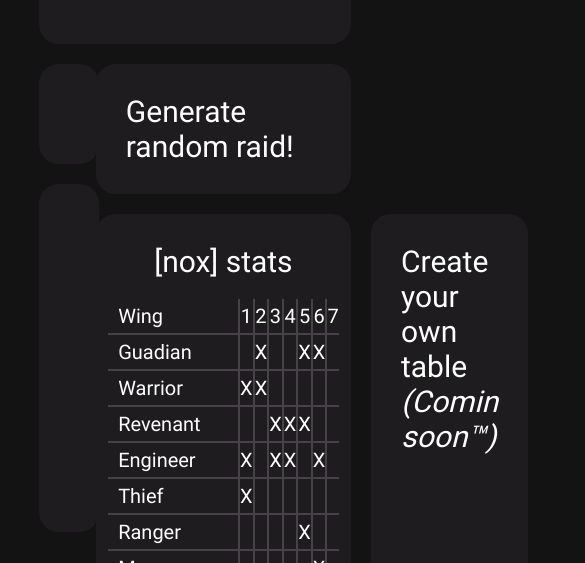
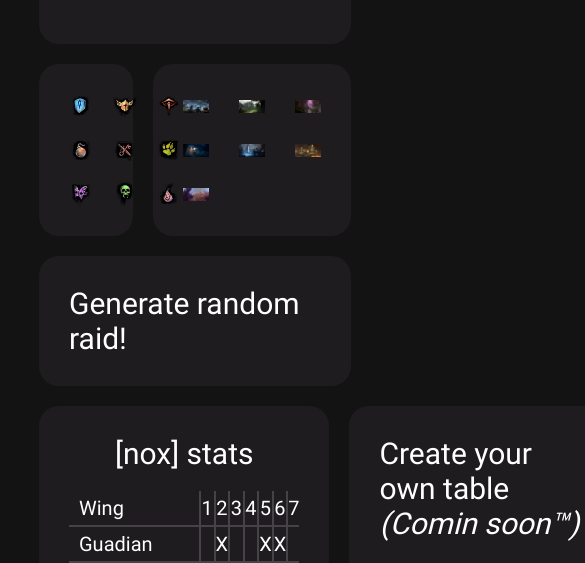
Before and after one commit to mewpet/taktische-toolbox, a React (Create React App) app: page /random-class-thursday in a window 390 px wide. Shown: the part 281-844 px from the top of the page, 585 px wide, since content can reach past the window. Built offline with nearby package versions, Linux system fonts and the light colour scheme.

Commit message:
added some responsive behavior

```diff
--- a/src/pages/RCT.tsx
+++ b/src/pages/RCT.tsx
@@ -325,7 +325,7 @@ const RCT = () => {
                                 </div>
                             </div>
                             <div className="stat-panel">
-                                <div className="title">Create your own table <i>(Comin soon™)</i></div>
+                                <div className="title">Create your own table <i>(Comin&nbsp;soon™)</i></div>
                             </div>
                         </div>
                     </div>
--- a/src/styles/css/main.css
+++ b/src/styles/css/main.css
@@ -84,6 +84,14 @@ body {
       line-height: 2.5rem;
       transition: opacity .2s ease;
       width: 70%; }
+      @media screen and (max-width: 1500px) {
+        .collapsible-panel .text-container .text {
+          margin-top: 1rem;
+          width: 90%; } }
+      @media screen and (max-width: 990px) {
+        .collapsible-panel .text-container .text {
+          margin-top: 1rem;
+          width: 100%; } }
 
 .class-grid-icon {
   height: auto;
@@ -165,19 +173,28 @@ body {
     .rct .content .input-grid {
       width: 100%;
       display: flex;
-      flex-wrap: wrap;
       gap: 2rem;
       align-items: flex-start; }
+      @media screen and (max-width: 1500px) {
+        .rct .content .input-grid {
+          flex-direction: column; } }
       .rct .content .input-grid .left-side {
         width: calc(15% - 1rem);
         display: flex;
         flex-direction: column;
         gap: 2rem; }
+        @media screen and (max-width: 1500px) {
+          .rct .content .input-grid .left-side {
+            width: 100%;
+            flex-direction: row; } }
       .rct .content .input-grid .right-side {
         width: calc(85% - 1rem);
         display: flex;
         flex-direction: column;
         gap: 2rem; }
+        @media screen and (max-width: 1500px) {
+          .rct .content .input-grid .right-side {
+            width: 100%; } }
       .rct .content .input-grid .class-grid {
         width: 100%;
         padding: 3rem;
@@ -186,6 +203,9 @@ body {
         display: grid;
         gap: 2rem;
         grid-template-columns: repeat(3, 1fr); }
+        @media screen and (max-width: 1500px) {
+          .rct .content .input-grid .class-grid {
+            width: 30%; } }
         .rct .content .input-grid .class-grid .icon-container {
           display: flex;
           justify-content: center;
@@ -205,8 +225,17 @@ body {
         display: flex;
         flex-direction: column;
         gap: 2rem; }
+        @media screen and (max-width: 1500px) {
+          .rct .content .input-grid .raid-list {
+            flex-direction: row;
+            justify-content: space-between;
+            flex-wrap: wrap;
+            width: 70%; } }
         .rct .content .input-grid .raid-list .wing-container {
           width: 100%; }
+          @media screen and (max-width: 1500px) {
+            .rct .content .input-grid .raid-list .wing-container {
+              width: calc((100% / 3) -  2rem); } }
       .rct .content .input-grid .result-panel {
         width: 100%;
         padding: 3rem;
--- a/src/styles/css/pages/rct.css
+++ b/src/styles/css/pages/rct.css
@@ -8,19 +8,28 @@
     .rct .content .input-grid {
       width: 100%;
       display: flex;
-      flex-wrap: wrap;
       gap: 2rem;
       align-items: flex-start; }
+      @media screen and (max-width: 1500px) {
+        .rct .content .input-grid {
+          flex-direction: column; } }
       .rct .content .input-grid .left-side {
         width: calc(15% - 1rem);
         display: flex;
         flex-direction: column;
         gap: 2rem; }
+        @media screen and (max-width: 1500px) {
+          .rct .content .input-grid .left-side {
+            width: 100%;
+            flex-direction: row; } }
       .rct .content .input-grid .right-side {
         width: calc(85% - 1rem);
         display: flex;
         flex-direction: column;
         gap: 2rem; }
+        @media screen and (max-width: 1500px) {
+          .rct .content .input-grid .right-side {
+            width: 100%; } }
       .rct .content .input-grid .class-grid {
         width: 100%;
         padding: 3rem;
@@ -29,6 +38,9 @@
         display: grid;
         gap: 2rem;
         grid-template-columns: repeat(3, 1fr); }
+        @media screen and (max-width: 1500px) {
+          .rct .content .input-grid .class-grid {
+            width: 30%; } }
         .rct .content .input-grid .class-grid .icon-container {
           display: flex;
           justify-content: center;
@@ -48,8 +60,17 @@
         display: flex;
         flex-direction: column;
         gap: 2rem; }
+        @media screen and (max-width: 1500px) {
+          .rct .content .input-grid .raid-list {
+            flex-direction: row;
+            justify-content: space-between;
+            flex-wrap: wrap;
+            width: 70%; } }
         .rct .content .input-grid .raid-list .wing-container {
           width: 100%; }
+          @media screen and (max-width: 1500px) {
+            .rct .content .input-grid .raid-list .wing-container {
+              width: calc((100% / 3) -  2rem); } }
       .rct .content .input-grid .result-panel {
         width: 100%;
         padding: 3rem;
--- /dev/null
+++ b/src/styles/scss/_consts.scss
@@ -0,0 +1,2 @@
+$breakpoint-tablet: 1500px;
+$breakpoint-mobile: 990px;
--- a/src/styles/scss/main.scss
+++ b/src/styles/scss/main.scss
@@ -1,6 +1,7 @@
 @import "theme";
 @import "fonts";
 @import "misc";
+@import "consts";
 
 // Components
 @import "./components/header.scss";
--- a/src/styles/scss/pages/rct.scss
+++ b/src/styles/scss/pages/rct.scss
@@ -1,4 +1,5 @@
 @import "../colors";
+@import "../consts";
 
 .rct {
     min-height: calc(100% - 10rem);
@@ -12,15 +13,23 @@
         .input-grid {
             width: 100%;
             display: flex;
-            flex-wrap: wrap;
             gap: 2rem;
             align-items: flex-start;
+
+            @media screen and (max-width: $breakpoint-tablet) {
+                flex-direction: column;
+            }
 
             .left-side {
                 width: (calc(15% - 1rem));
                 display: flex;
                 flex-direction: column;
                 gap: 2rem;
+
+                @media screen and (max-width: $breakpoint-tablet) {
+                    width: 100%;
+                    flex-direction: row;
+                }
             }
 
             .right-side {
@@ -28,6 +37,10 @@
                 display: flex;
                 flex-direction: column;
                 gap: 2rem;
+
+                @media screen and (max-width: $breakpoint-tablet) {
+                    width: 100%;
+                }
             }
 
             .class-grid {
@@ -38,6 +51,10 @@
                 display: grid;
                 gap: 2rem;
                 grid-template-columns: repeat(3, 1fr);
+
+                @media screen and (max-width: $breakpoint-tablet) {
+                    width: 30%;
+                }
 
                 .icon-container {
                     display: flex;
@@ -65,8 +82,19 @@
                 flex-direction: column;
                 gap: 2rem;
 
+                @media screen and (max-width: $breakpoint-tablet) {
+                    flex-direction: row;
+                    justify-content: space-between;
+                    flex-wrap: wrap;
+                    width: 70%;
+                }
+
                 .wing-container {
                     width: 100%;
+
+                    @media screen and (max-width: $breakpoint-tablet) {
+                        width: calc((100% / 3) -  2rem);
+                    }
                 }
             }
 
```
Also changed, not shown: src/styles/css/components/collapsible-panel.css (+8 -0 lines), src/styles/scss/components/collapsible-panel.scss (+10 -0 lines).
